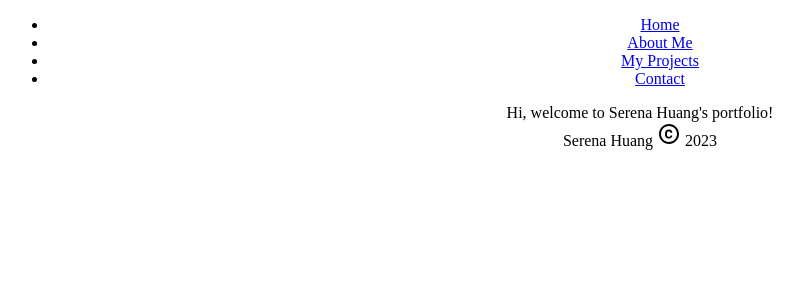
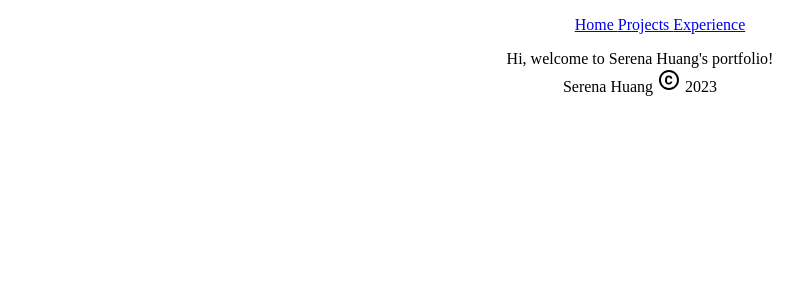
Before and after one commit to sdhlyhb/portfolio, a React (Create React App) app: page / in a window 1280 px wide. Shown: the top 300 px of the page, without its empty margins (0-803 px from the left). Built offline with nearby package versions, Linux system fonts and the light colour scheme.

Commit message:
update responsive navbar

```diff
--- a/src/components/MobileNavbar.js
+++ b/src/components/MobileNavbar.js
@@ -1,7 +1,48 @@
-import React from "react";
+import React, { useEffect, useState } from "react";
+import { Link, useLocation } from "react-router-dom";
+import MenuIcon from "@mui/icons-material/Menu";
+import { IconButton } from "@mui/material";
+import Menu from "@mui/material/Menu";
+import MenuItem from "@mui/material/MenuItem";
 
 function MobileNavbar() {
-  return <div>MobileNavbar</div>;
+  const [menuOpen, setMenuOpen] = useState(false);
+  const [anchorElNav, setAnchorElNav] = React.useState(null);
+  const handleOpenNavMenu = (e) => {
+    setAnchorElNav(e.currentTarget);
+    setMenuOpen(true);
+  };
+  const handleCloseNavMenu = (e) => {
+    setAnchorElNav(null);
+    setMenuOpen(false);
+  };
+  return (
+    <div>
+      MobileNavbar
+      <IconButton>
+        <MenuIcon onClick={handleOpenNavMenu} />
+      </IconButton>
+      <Menu
+        id="menu-appbar"
+        anchorEl={anchorElNav}
+        open={menuOpen}
+        onClose={handleCloseNavMenu}
+        sx={{
+          display: { xs: "block", md: "none" },
+        }}
+      >
+        <MenuItem>
+          <Link to="/"> Home </Link>
+        </MenuItem>
+        <MenuItem>
+          <Link to="/projects"> Projects </Link>
+        </MenuItem>
+        <MenuItem>
+          <Link to="/experience"> Experience </Link>
+        </MenuItem>
+      </Menu>
+    </div>
+  );
 }
 
 export default MobileNavbar;
--- a/src/components/Navbar.js
+++ b/src/components/Navbar.js
@@ -1,6 +1,6 @@
-import React from "react";
+import React, { useEffect, useState } from "react";
+import { Link, useLocation } from "react-router-dom";
 import { useMediaQuery } from "react-responsive";
-import MenuIcon from "@mui/icons-material/Menu";
 import MobileNavbar from "./MobileNavbar";
 
 function Navbar() {
@@ -12,26 +12,11 @@ function Navbar() {
       {!isLargerScreen && <MobileNavbar />}
       {isLargerScreen && (
         <ul className="nav-list">
-          <li>
-            <a className="nav-link" href="#">
-              Home
-            </a>
-          </li>
-          <li>
-            <a className="nav-link" href="about-me">
-              About Me
-            </a>
-          </li>
-          <li>
-            <a className="nav-link" href="#my-projects">
-              My Projects
-            </a>
-          </li>
-          <li>
-            <a className="nav-link" href="#contact">
-              Contact
-            </a>
-          </li>
+          <div className="links">
+            <Link to="/"> Home </Link>
+            <Link to="/projects"> Projects </Link>
+            <Link to="/experience"> Experience </Link>
+          </div>
         </ul>
       )}
     </div>
```
